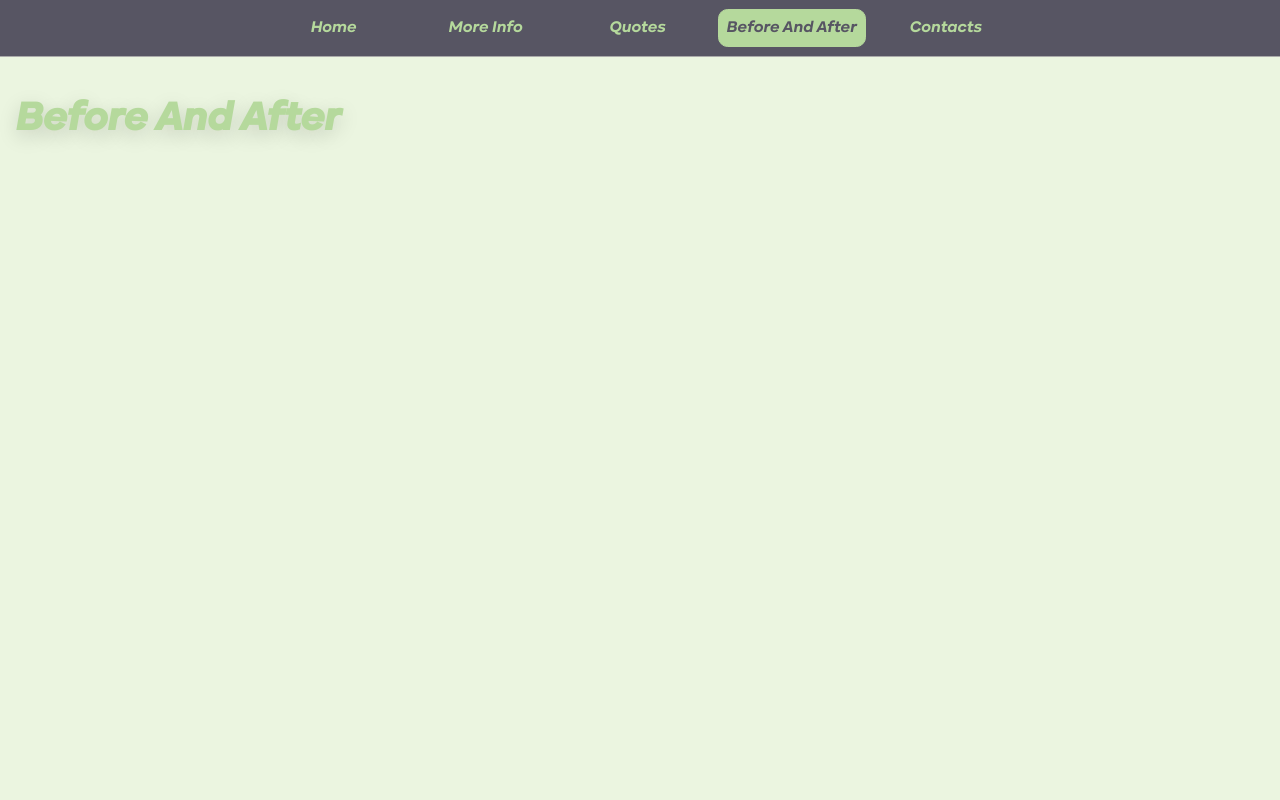
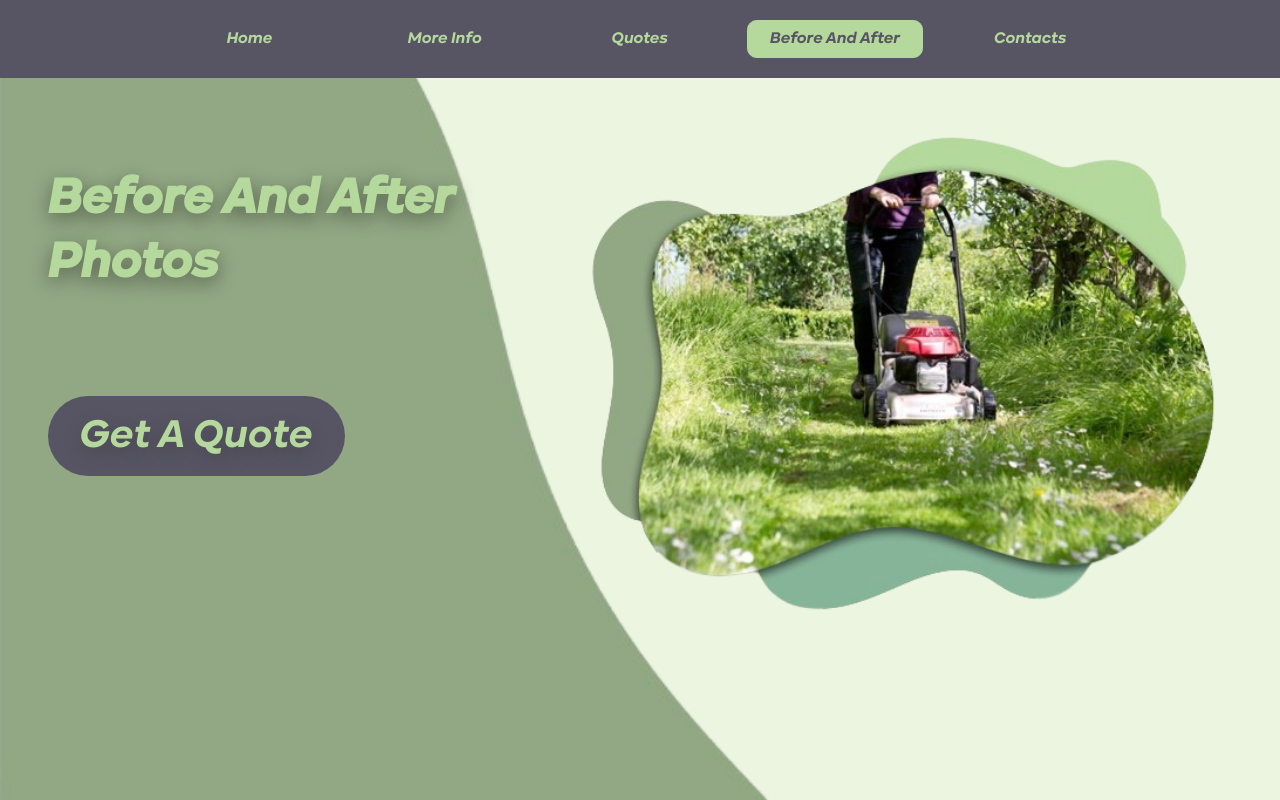
Before and after one commit to Zephaniah-Nabete/92005-website, a website: page page4.html in a window 1280 px wide. Drawn offline with Linux system fonts and the light colour scheme.

Commit message:
background stuff

```diff
--- a/page4.html
+++ b/page4.html
@@ -16,9 +16,18 @@
       <a href="/page5.html">Contacts</a>
     </nav>
     <main>
-      <h1>
-        <span>Before And After</span>
-      </h1>
+
+      <div class = "left-container">
+        <img src="left-index.png" alt="green blob" class = "background-shape">
+        <h2>Before And After Photos</h2>
+
+        <a href="/page3.html"><button>Get A Quote</button></a>
+      </div>
+
+      <div class = "right-container">
+        <img src="main-image.png" alt="man mowing" class="hero-image">
+      </div>
+
     </main>
   </body>
 </html>
--- a/styles.css
+++ b/styles.css
@@ -21,15 +21,15 @@ nav {
   flex-wrap: wrap;
   align-items: center;
   justify-content: center;
-  padding: 0.5rem;
-  gap: 0.5rem;
-  border-bottom: solid 1px #aaa;
+  padding: 1.2rem;
+  gap: 1.2rem;
+  border-bottom: solid 0px #aaa;
   background-color: #575563;;
 }
 
 nav a {
   display: inline-block;
-  min-width: 9rem;
+  min-width: 11rem;
   padding: 0.5rem;
   text-align: center;
   text-decoration:none;
@@ -53,15 +53,47 @@ nav a[aria-current='page'] {
 
 main {
   padding: 1rem;
+
+  display:flex;
+
+  padding: 48px;
+
+  justify-content: space-evenly;
+  gap: 48px;
+
 }
 
-h1 span{
+.left-container{
+  flex:  1;
+}
+
+.right-container{
+  flex: 1.5;
+  display: flex;
+}
+
+.hero-image{
+  flex: 1;
+}
+
+.background-shape{
+  position: absolute;
+  top: 0px;
+  left: -2px;
+  z-index: -1;
+  height:100%;
+}
+
+
+h1{
   font-weight: bold;
   font-size: 1.5rem;
   text-align: left;
   color: #b5d99c;
-  text-shadow: 0 6px 20px rgba(0, 0, 0, 0.15) ;
-  font-size: 40px;
+  text-shadow: 0 6px 20px rgba(0, 0, 0, 0.4) ;
+  font-size: 60px;
+
+  margin-bottom: 50px;
 }
 
 button{
@@ -70,11 +102,13 @@ button{
   color: #b5d99c;
   padding: 15px 32px;
   text-align: center;
-  font-size: 23px;
+  font-size: 40px;
   font-family: "kinetika";
-  text-shadow: 0 6px 20px rgba(0, 0, 0, 0.15) ;
-  border-radius: 2rem;
+  text-shadow: 0 6px 20px rgba(0, 0, 0, 0.2) ;
+  border-radius: 3rem;
   transition-duration: 0.3s;
+
+  margin-top: 50px;
 
 }
 
@@ -83,3 +117,14 @@ button:hover{
   color: #575563;
   box-shadow: 5px 10px 9px rgba(0, 0, 0, 0.36);
 }
+h2{
+  font-weight: bold;
+  font-size: 1.5rem;
+  text-align: left;
+  color: #b5d99c;
+  text-shadow: 0 6px 20px rgba(0, 0, 0, 0.4) ;
+  font-size: 50px;
+
+  margin-bottom: 50px;
+
+}
```
Also changed, not shown: index.html (+11 -4 lines), left-index.png (added), main-image.png (added).
